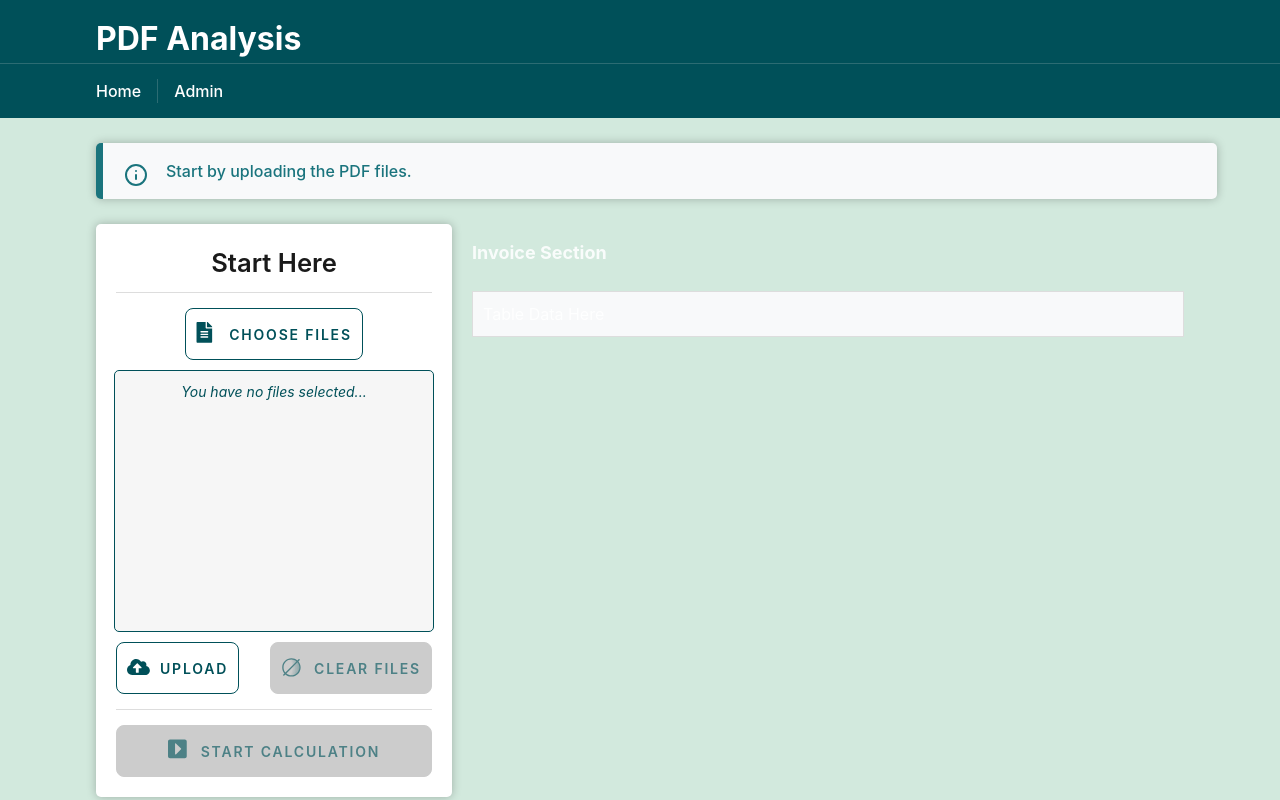
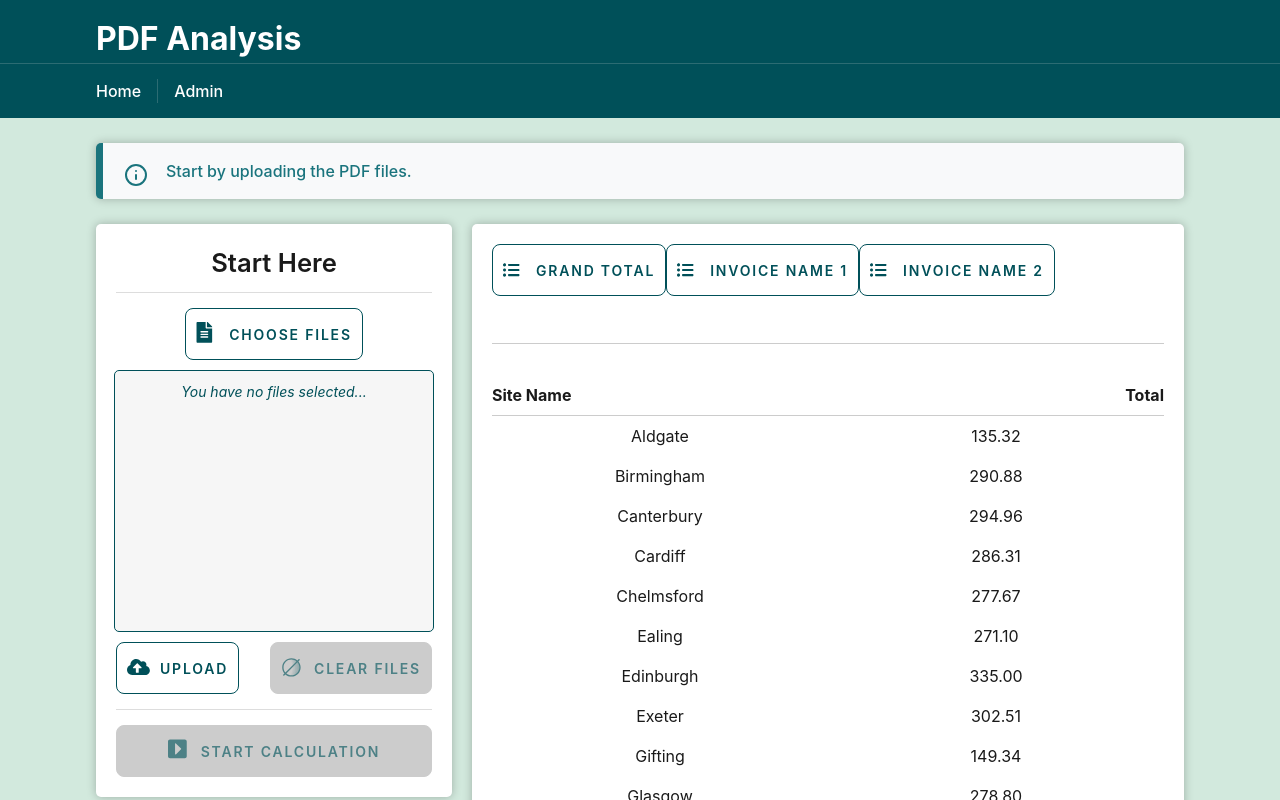
Before and after one commit to momahboobian/pdf-analysis, a React (Vite) app: page / in a window 1280 px wide. Built offline with nearby package versions, Linux system fonts and the light colour scheme.

Commit message:
Adding dummy data to render the invoice secition

```diff
--- a/src/components/InfoBar/InfoBar.scss
+++ b/src/components/InfoBar/InfoBar.scss
@@ -4,7 +4,7 @@
   flex-wrap: wrap;
   padding: 10px;
   border-radius: 5px;
-  width: 100%;
+  // width: 100%;
   gap: 10px;
   padding: 0 13px;
   background-color: #f8f9fa;
--- a/src/components/InvoiceSection/InvoiceSection.scss
+++ b/src/components/InvoiceSection/InvoiceSection.scss
@@ -1,16 +1,72 @@
 .invoice-section {
   display: flex;
   flex-direction: column;
-  gap: 10px;
+  color: #1a1a1a;
+  gap: 15px;
+  background-color: #fff;
+  box-shadow: 0 0 10px rgba(0, 0, 0, 0.25);
+  padding: 20px;
+  border-radius: 5px;
 
   &__title {
-    font-size: 18px;
-    font-weight: bold;
+    font-size: 1.5rem;
+    margin-bottom: 1rem;
+  }
+
+  &__tabs {
+    display: flex;
+    margin-bottom: 1rem;
+  }
+
+  &__icon {
+    margin-right: 0.5rem;
+  }
+
+  &__separator {
+    border-top: 1px solid #ccc;
+    margin: 1rem 0;
   }
 
   &__content {
-    padding: 10px;
-    background-color: #f8f9fa;
-    border: 1px solid #ddd;
+    .invoice-section__table {
+      display: flex;
+      flex-direction: column;
+    }
+
+    .invoice-section__table-header,
+    .invoice-section__table-footer {
+      display: flex;
+      justify-content: space-between;
+      font-weight: bold;
+      border-bottom: 1px solid #ccc;
+      padding: 0.5rem 0;
+    }
+
+    .invoice-section__table-row {
+      display: flex;
+      justify-content: space-between;
+      padding: 0.5rem 0;
+    }
+
+    .invoice-section__cell {
+      flex: 1;
+      text-align: center;
+    }
+
+    .invoice-section__footer-cell {
+      flex: 1;
+      text-align: center;
+    }
+
+    .invoice-section__placeholder {
+      padding: 1rem;
+      text-align: center;
+      color: #666;
+    }
+  }
+
+  &__separator-2 {
+    border-top: 1px solid #ccc;
+    margin: 1rem 0;
   }
 }
--- a/src/components/InvoiceSection/InvoiceSection.tsx
+++ b/src/components/InvoiceSection/InvoiceSection.tsx
@@ -1,12 +1,97 @@
-import React from 'react'
+import React, { useState } from 'react'
+import Button from '../ui/Button/Button'
+import { Icons } from '../ui/Icons/Icons'
+
 import './InvoiceSection.scss'
 
+// Dummy data for table
+const dummyData = {
+  grand_totals: {
+    Aldgate: '135.32',
+    Birmingham: '290.88',
+    Canterbury: '294.96',
+    Cardiff: '286.31',
+    Chelmsford: '277.67',
+    Ealing: '271.10',
+    Edinburgh: '335.00',
+    Exeter: '302.51',
+    Gifting: '149.34',
+    Glasgow: '278.80',
+    Lakeside: '295.71',
+    Leeds: '302.83',
+    Liverpool: '245.19',
+    Manchester: '275.77',
+    Norwich: '227.15',
+    OxfordStreet: '254.48',
+    Plymouth: '274.82',
+    Southend: '250.95',
+    Swindon: '182.23',
+    TheO2: '288.62',
+    Wandsworth: '117.07',
+    Watford: '263.29',
+  },
+  total_of_grand_totals: '5600.00',
+}
+
 const InvoiceSection: React.FC = () => {
+  const [selectedTab, setSelectedTab] = useState('GRAND TOTAL')
+
+  const handleTabClick = (tab: string) => {
+    setSelectedTab(tab)
+  }
+
   return (
     <div className="invoice-section">
-      <h2 className="invoice-section__title">Invoice Section</h2>
-      {/* Render your table or invoice details here */}
-      <div className="invoice-section__content">Table Data Here</div>
+      <div className="invoice-section__tabs">
+        <Button
+          icon={Icons.list({ className: 'invoice-section__icon' })}
+          title="GRAND TOTAL"
+          onClick={() => handleTabClick('GRAND TOTAL')}
+        />
+        <Button
+          icon={Icons.list({ className: 'invoice-section__icon' })}
+          title="INVOICE NAME 1"
+          onClick={() => handleTabClick('INVOICE NAME 1')}
+        />
+        <Button
+          icon={Icons.list({ className: 'invoice-section__icon' })}
+          title="INVOICE NAME 2"
+          onClick={() => handleTabClick('INVOICE NAME 2')}
+        />
+      </div>
+      <div className="invoice-section__separator" />
+      <div className="invoice-section__content">
+        {selectedTab === 'GRAND TOTAL' && (
+          <div className="invoice-section__table">
+            <div className="invoice-section__table-header">
+              <div className="invoice-section__header-cell">Site Name</div>
+              <div className="invoice-section__header-cell">Total</div>
+            </div>
+            {Object.entries(dummyData.grand_totals).map(([site, total]) => (
+              <div key={site} className="invoice-section__table-row">
+                <div className="invoice-section__cell">{site}</div>
+                <div className="invoice-section__cell">{total}</div>
+              </div>
+            ))}
+            <div className="invoice-section__table-footer">
+              <div className="invoice-section__footer-cell">
+                <strong>Overall Grand Total</strong>
+              </div>
+              <div className="invoice-section__footer-cell">
+                <strong>{dummyData.total_of_grand_totals}</strong>
+              </div>
+            </div>
+          </div>
+        )}
+        {/* Placeholder for additional invoice tables */}
+        {selectedTab === 'INVOICE NAME 1' && (
+          <div className="invoice-section__placeholder">Table for INVOICE NAME 1</div>
+        )}
+        {selectedTab === 'INVOICE NAME 2' && (
+          <div className="invoice-section__placeholder">Table for INVOICE NAME 2</div>
+        )}
+      </div>
+      <div className="invoice-section__separator-2" />
     </div>
   )
 }
```
Also changed, not shown: src/components/ActionButton.js (deleted, +0 -84 lines), src/components/FileUpload.js (deleted, +0 -89 lines), src/components/Loading.js (deleted, +0 -10 lines).
